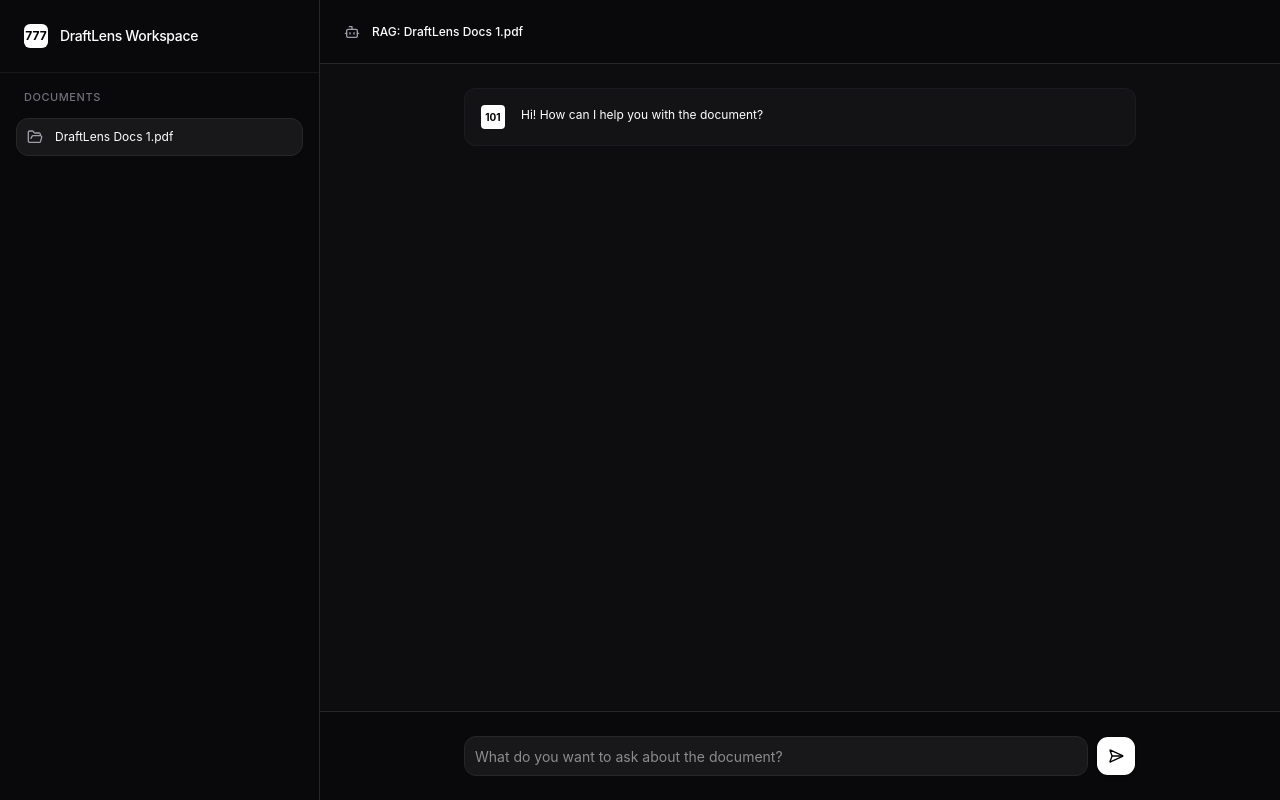
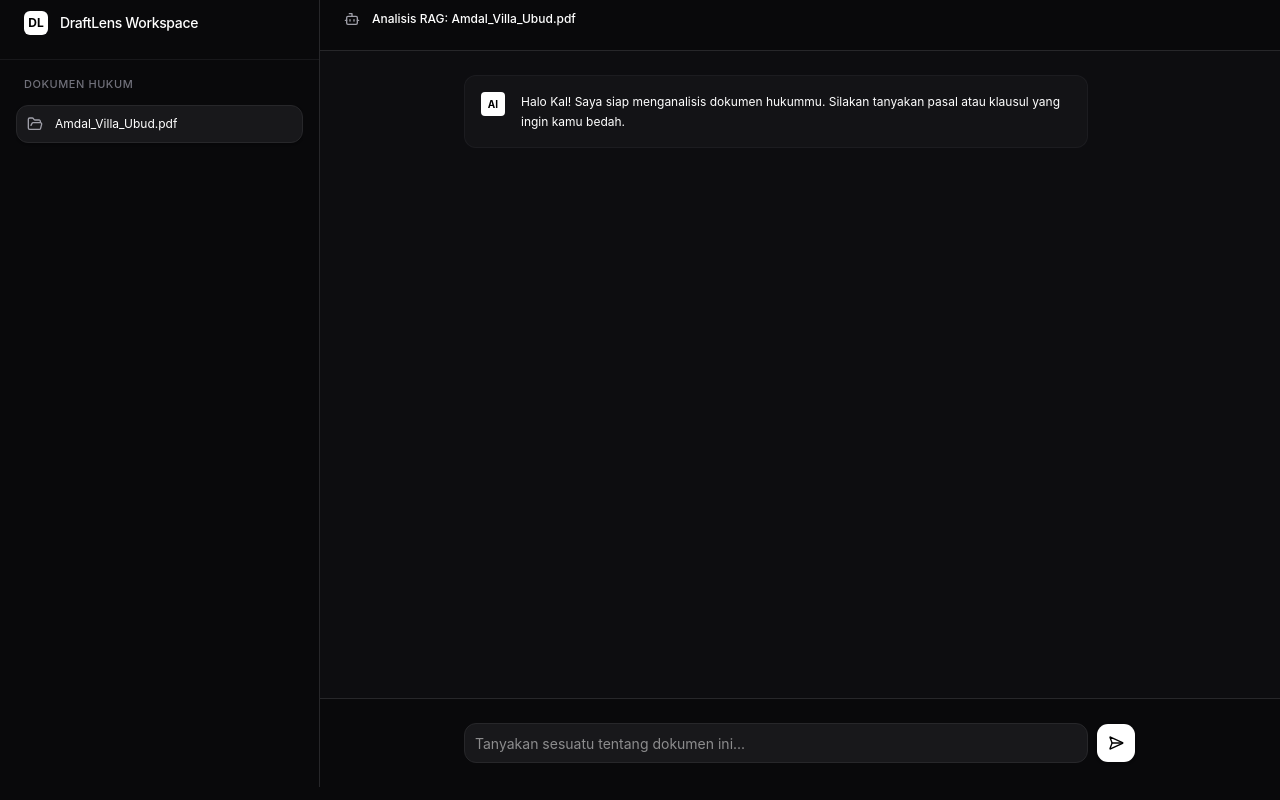
Before and after one commit to CleonKalea/DraftLens, a React (Vite) app in the folder frontend/: page / in a window 1280 px wide. Built offline with nearby package versions, Linux system fonts and the light colour scheme.

Commit message:
feat: implement interactive chat state, auto-scroll, and mock AI responses

```diff
--- a/frontend/src/App.tsx
+++ b/frontend/src/App.tsx
@@ -1,77 +1,113 @@
+import { useState, useRef, useEffect } from "react";
 import { Button } from "@/components/ui/button";
 import { Input } from "@/components/ui/input";
 import { ScrollArea } from "@/components/ui/scroll-area";
-import { FolderOpen, Bot, SendHorizontal } from "lucide-react";
+import { FolderOpen, Bot, SendHorizontal, User } from "lucide-react";
 
 export default function App() {
+
+  const [messages, setMessages] = useState([
+    { id: 1, role: "ai", text: "Halo Kal! Saya siap menganalisis dokumen hukummu. Silakan tanyakan pasal atau klausul yang ingin kamu bedah." }
+  ]);
+  const [inputText, setInputText] = useState("");
+  const chatEndRef = useRef<HTMLDivElement>(null);
+
+  useEffect(() => {
+    chatEndRef.current?.scrollIntoView({ behavior: "smooth" });
+  }, [messages]);
+
+  const handleSendMessage = () => {
+    if (!inputText.trim()) return;
+
+    const userMessage = {
+      id: Date.now(),
+      role: "user",
+      text: inputText
+    };
+
+    setMessages((prev) => [...prev, userMessage]);
+    setInputText("");
+
+    setTimeout(() => {
+      const aiMessage = {
+        id: Date.now() + 1,
+        role: "ai",
+        text: `Dokumen DraftLens mendeteksi pertanyaanmu tentang: "${inputText}". Ini adalah respon simulasi dari Llama 3 backend sebelum API dihubungkan.`
+      };
+      setMessages((prev) => [...prev, aiMessage]);
+    }, 800);
+  };
+
   return (
     <div className="flex h-screen w-screen overflow-hidden bg-zinc-950 text-white font-sans antialiased">
 
       {/* Sidebar */}
       <aside className="w-80 h-full border-r border-zinc-800 bg-zinc-950 flex flex-col">
-        {/* Header Sidebar */}
         <div className="p-6 border-b border-zinc-900 flex items-center gap-3">
-          <div className="h-6 w-6 rounded-md bg-white text-black flex items-center justify-center font-bold text-xs">
-            777
-          </div>
+          <div className="h-6 w-6 rounded-md bg-white text-black flex items-center justify-center font-bold text-xs">DL</div>
           <span className="font-medium tracking-tight text-sm">DraftLens Workspace</span>
         </div>
-
-        {/* Documents List */}
         <div className="flex-1 p-4">
-          <div className="text-[11px] font-medium text-zinc-500 uppercase tracking-wider mb-3 px-2">
-            Documents
-          </div>
-
-          <ScrollArea className="h-[calc(h-full-40px)]">
+          <div className="text-[11px] font-medium text-zinc-500 uppercase tracking-wider mb-3 px-2">Dokumen Hukum</div>
+          <ScrollArea className="h-full">
             <div className="space-y-1">
-              {/* Item Example Preview */}
               <button className="w-full flex items-center gap-3 p-2.5 rounded-xl text-left text-xs bg-zinc-900 text-white border border-zinc-800 shadow-sm">
                 <FolderOpen className="h-4 w-4 text-zinc-400 shrink-0" />
-                <span className="truncate">DraftLens Docs 1.pdf</span>
+                <span className="truncate">Amdal_Villa_Ubud.pdf</span>
               </button>
             </div>
           </ScrollArea>
         </div>
-
       </aside>
 
       {/* Chat Workspace */}
       <main className="flex-1 h-full flex flex-col bg-zinc-900/30">
-
-        {/* Topbar Workspace */}
         <header className="h-16 px-6 border-b border-zinc-800 bg-zinc-950 flex items-center gap-3">
           <Bot className="h-4 w-4 text-zinc-400" />
-          <span className="text-xs font-medium">RAG: DraftLens Docs 1.pdf</span>
+          <span className="text-xs font-medium">Analisis RAG: Amdal_Villa_Ubud.pdf</span>
         </header>
 
-        {/* Chat View*/}
         <div className="flex-1 p-6 overflow-hidden">
           <ScrollArea className="h-full">
             <div className="max-w-2xl mx-auto space-y-4">
 
-              {/* Response Box Example*/}
-              <div className="flex gap-4 p-4 rounded-xl bg-zinc-900/60 border border-zinc-800/50 text-xs leading-relaxed">
-                <div className="h-6 w-6 rounded bg-white text-black flex items-center justify-center font-bold text-[10px] shrink-0">
-                  101
+              {messages.map((msg) => (
+                <div
+                  key={msg.id}
+                  className={`flex gap-4 p-4 rounded-xl border text-xs leading-relaxed transition-all ${
+                    msg.role === "user"
+                      ? "bg-zinc-800/40 border-zinc-700/50 ml-12" // Gaya Kotak Chat User (Agak ke kanan)
+                      : "bg-zinc-900/60 border-zinc-800/50 mr-12"  // Gaya Kotak Chat AI (Agak ke kiri)
+                  }`}
+                >
+                  <div className={`h-6 w-6 rounded flex items-center justify-center font-bold text-[10px] shrink-0 ${
+                    msg.role === "user" ? "bg-zinc-700 text-zinc-300" : "bg-white text-black"
+                  }`}>
+                    {msg.role === "user" ? <User className="h-3 w-3" /> : "AI"}
+                  </div>
+                  <div>{msg.text}</div>
                 </div>
-                <div>
-                  Hi! How can I help you with the document?
-                </div>
-              </div>
+              ))}
 
             </div>
+            <div ref={chatEndRef} />
           </ScrollArea>
         </div>
 
-        {/* Chat Input Bar */}
+        {/* INPUT BAR INTERAKTIF */}
         <footer className="p-6 bg-zinc-950 border-t border-zinc-800">
           <div className="max-w-2xl mx-auto flex gap-2">
             <Input
-              placeholder="What do you want to ask about the document?"
+              value={inputText}
+              onChange={(e) => setInputText(e.target.value)}
+              onKeyDown={(e) => e.key === "Enter" && handleSendMessage()}
+              placeholder="Tanyakan sesuatu tentang dokumen ini..."
               className="h-10 rounded-xl text-xs bg-zinc-900 border-zinc-800 focus-visible:ring-zinc-700"
             />
-            <Button className="h-10 w-10 p-0 rounded-xl bg-white hover:bg-zinc-200 text-black shadow-sm">
+            <Button
+              onClick={handleSendMessage}
+              className="h-10 w-10 p-0 rounded-xl bg-white hover:bg-zinc-200 text-black shadow-sm"
+            >
               <SendHorizontal className="h-4 w-4" />
             </Button>
           </div>
```
